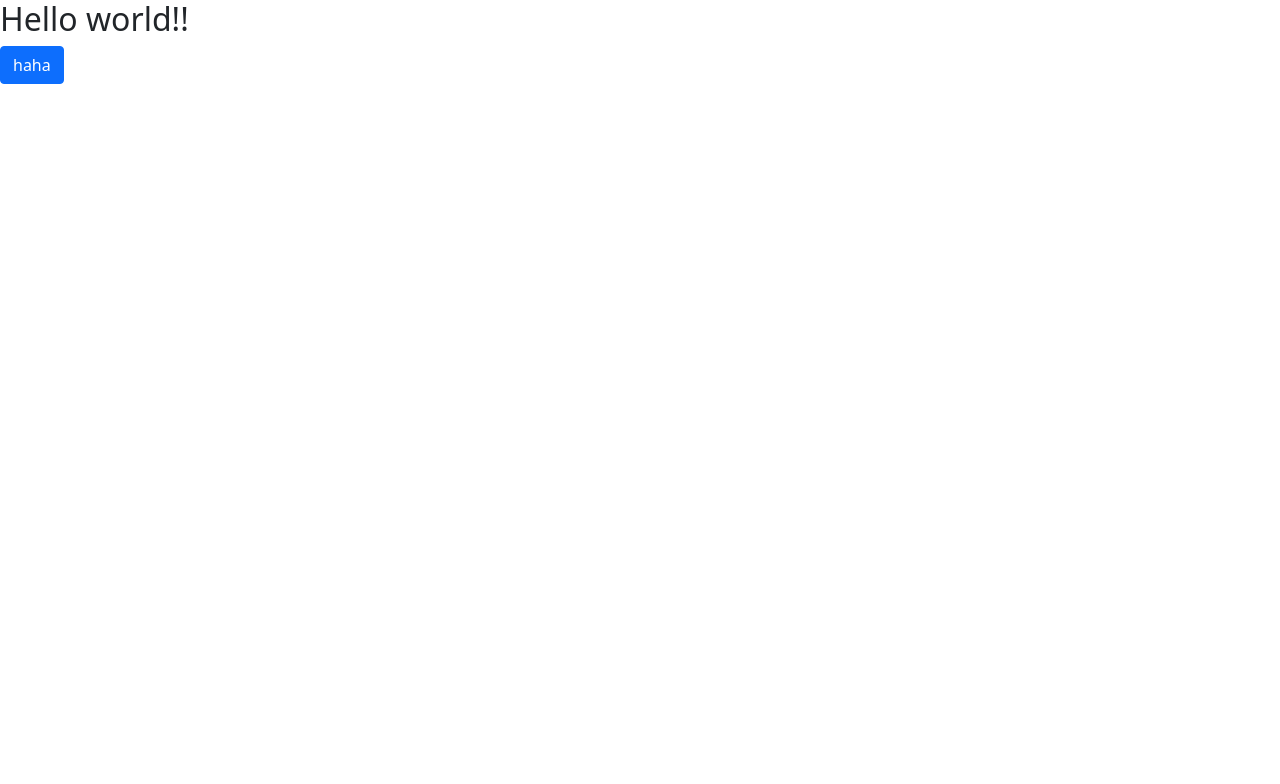
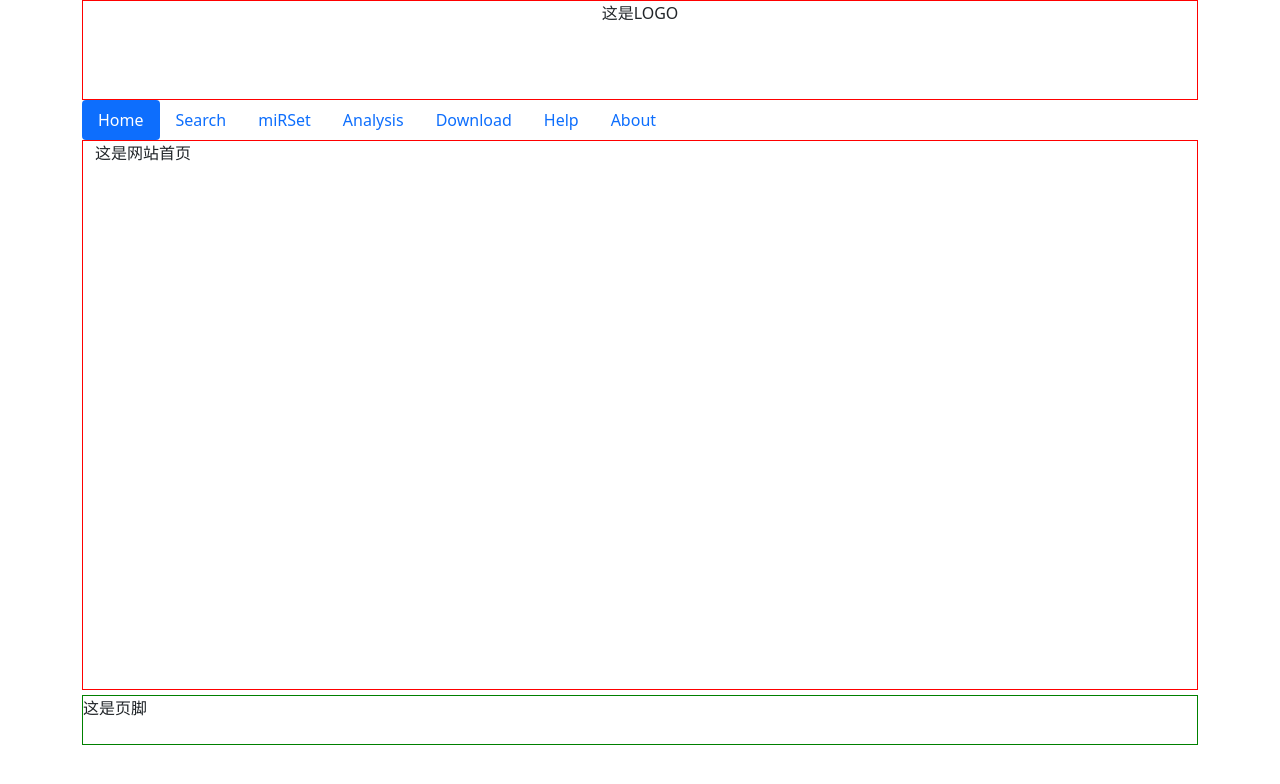
Before and after one commit to susu778/mircards, a Django app: page /bishe/index in a window 1280 px wide. Shown: the top 784 px of the page. Run offline with Django 4.2, Linux system fonts and the light colour scheme; some libraries are stand-ins or nearby versions.

Commit message:
搭建了bishe网站的基本框架，实现了Tab标签页的切换，添加了对应的style.css文件，并引入到index.html中。

```diff
--- /dev/null
+++ b/bishe/static/bishe/css/style.css
@@ -0,0 +1,14 @@
+#logo{
+    height:100px;
+    text-align: center;
+    border: 1px solid red;
+}
+#tab_content{
+    border:1px solid red;
+    min-height:550px;
+}
+#foot{
+    border: 1px solid green;
+    margin-top: 5px;
+    height: 50px;
+}
--- a/bishe/templates/bishe/index.html
+++ b/bishe/templates/bishe/index.html
@@ -4,10 +4,47 @@
 <head>
     <meta charset="UTF-8">
     <title>Bishe</title>
-  <link rel="stylesheet" href="{% static 'bishe/bootstrap5/css/bootstrap.min.css'%}" type="text/css">
+    <link rel="stylesheet" href="{% static 'bishe/bootstrap5/css/bootstrap.min.css'%}" type="text/css">
+    <link rel="stylesheet" href="{% static 'bishe/css/style.css' %}" type="text/css"/>
 </head>
 <body>
-    <div class=""><h2>Hello world!!</h2></div>
-    <button class="btn btn-primary">haha</button>
+    <div class="container">
+        <div class="" id="logo">这是LOGO</div>
+        <ul class="nav nav-pills">
+            <li class="nav-item">
+                <a class="nav-link active" data-bs-toggle="pill" href="#home">Home</a>
+            </li>
+            <li class="nav-item">
+                <a class="nav-link" data-bs-toggle="pill" href="#search">Search</a>
+            </li>
+            <li class="nav-item">
+                <a class="nav-link" data-bs-toggle="pill" href="#mirset">miRSet</a>
+            </li>
+            <li class="nav-item">
+                <a class="nav-link" data-bs-toggle="pill" href="#analysis">Analysis</a>
+            </li>
+            <li class="nav-item">
+                <a class="nav-link" data-bs-toggle="pill" href="#download">Download</a>
+            </li>
+            <li class="nav-item">
+                <a class="nav-link" data-bs-toggle="pill" href="#help">Help</a>
+            </li>
+            <li class="nav-item">
+                <a class="nav-link" data-bs-toggle="pill" href="#about">About</a>
+            </li>
+        </ul>
+        <div class="tab-content" id="tab_content">
+            <div class="tab-pane active container" id="home">这是网站首页</div>
+            <div class="tab-pane container" id="search">这是miRNA信息检索页面，开发者：苏金昊</div>
+            <div class="tab-pane container" id="mirset">这是miRNA集合注释平台，开发者：杨俊毅</div>
+            <div class="tab-pane container" id="analysis">这是miRNA集合富集分析平台，开发者：韩睿智</div>
+            <div class="tab-pane container" id="download">这是网站下载页面</div>
+            <div class="tab-pane container" id="help">这是网站帮助页面</div>
+            <div class="tab-pane container" id="about">这是网站关于我们页面</div>
+        </div>
+        <div class="footer" id="foot">这是页脚</div>
+    </div>
+
+<script src="{% static 'bishe/bootstrap5/js/bootstrap.min.js' %}"></script>
 </body>
 </html>
```
